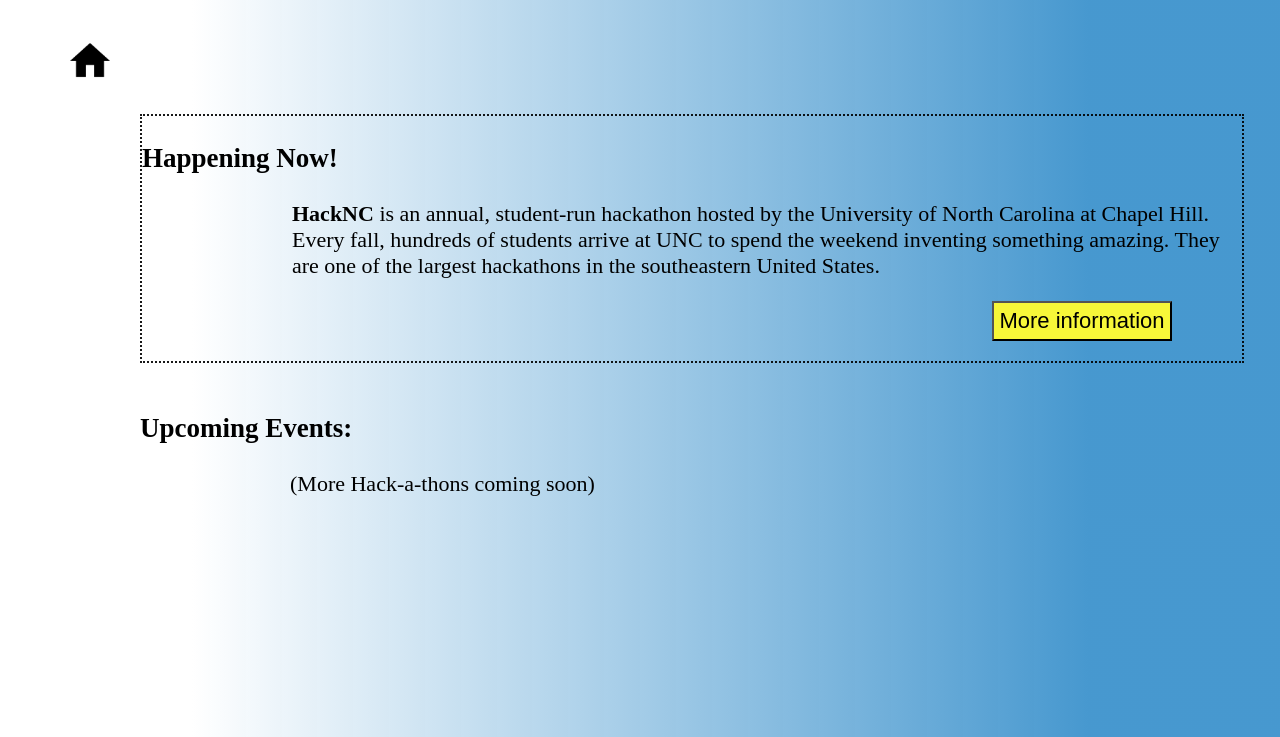
After one commit to nomekop65/HackMatch, a Python web app: template HackMatch/HackMatch/Templates/HackMatch/events.html in a window 1280 px wide. The commit adds this page. Shown: the top 737 px of the page. Run offline with Jinja, Linux system fonts and the light colour scheme; the template is opened without the code that fills it, so the values that code supplies are empty.

Commit message:
Add files via upload

```diff
--- /dev/null
+++ b/HackMatch/HackMatch/Templates/HackMatch/events.html
@@ -0,0 +1,26 @@
+<!DOCTYPE html>
+<html lang="en">
+<head>
+  <meta charset="UTF-8">
+  <meta http-equiv="X-UA-Compatible" content="IE=edge">
+  <link rel="stylesheet" href="styleEvents.css">
+  <meta name="viewport" content="width=device-width, initial-scale=1.0">
+  <title>Events</title>
+</head>
+<body>
+  <a href="index.html"><img class="goHome" src="homeLogo.png" alt=""></a>
+  <div class="main">
+    <div class="divOne">
+      <p class="heading">Happening Now!</p>
+      <p class="info"><strong>HackNC</strong> is an annual, student-run hackathon hosted by the University of North Carolina at Chapel Hill. Every fall,
+        hundreds of students arrive at UNC to spend the weekend inventing something amazing. They are one of the largest
+        hackathons in the southeastern United States.</p>
+        <a href="https://hacknc.com/index.html", target="blank"><button>More information</button></a>
+    </div>
+    <div class="divTwo">
+      <p class="heading">Upcoming Events:</p>
+      <p class="info">(More Hack-a-thons coming soon)</p>
+    </div>
+  </div>
+</body>
+</html>
--- a/HackMatch/HackMatch/Templates/HackMatch/index.html
+++ b/HackMatch/HackMatch/Templates/HackMatch/index.html
@@ -24,7 +24,7 @@
 
   <div class="bodyDiv">
     <div class="buttons">
-      <a href=""><button class="eventButton">Events</button></a>
+      <a href="events.html"><button class="eventButton">Events</button></a>
       <a href="findTeam.html"><button class="findTeamBtn">Find your Team</button></a>
       <a href="logIn.html"><button class="logInBtn">Log In</button></a>
     </div>
```
